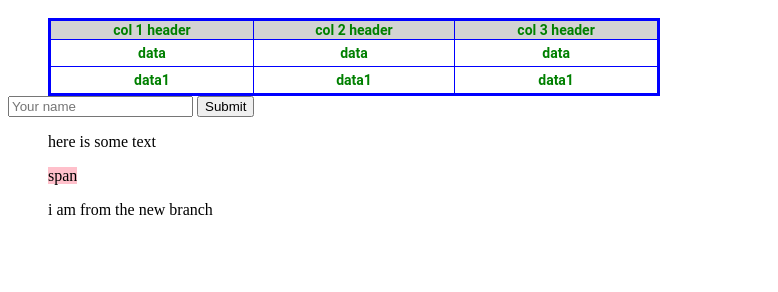
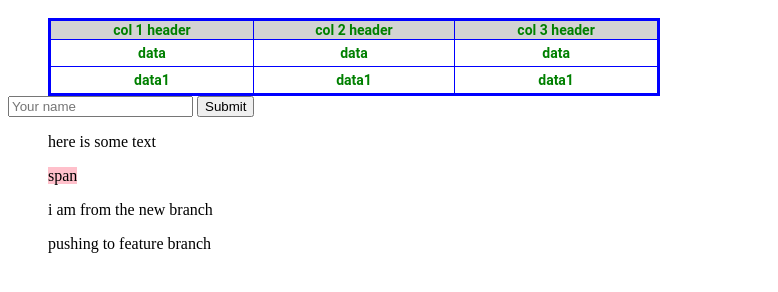
Before and after one commit to ErezT/lecture0, a plain HTML site: page hello.html in a window 1280 px wide. Shown: the part 120-412 px from the top of the page, without its empty margins (0-778 px from the left). Drawn offline with Linux system fonts and the light colour scheme.

Commit message:
added paragraph

```diff
--- a/hello.html
+++ b/hello.html
@@ -40,6 +40,7 @@
     <div>
       <p>here is some text </p><span>span</span>
       <p>i am from the new branch</p>
+      <p>pushing to feature branch</p>
     </div>
 
   </body>
```
